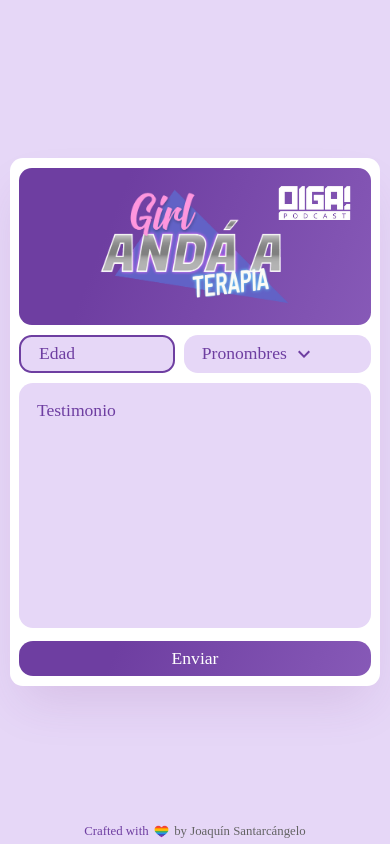
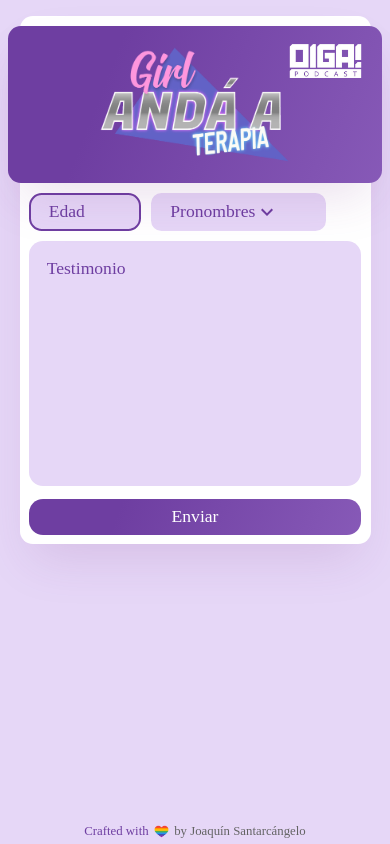
Before and after one commit to JoaquinSantarcangelo/lichigrams, a Next.js app: page / in a window 390 px wide. Built offline with nearby package versions, Linux system fonts and the light colour scheme.

Commit message:
Info box redesign & responsive fixes

```diff
--- a/pages/index.js
+++ b/pages/index.js
@@ -1,13 +1,24 @@
 import Head from "next/head";
 import { useState } from "react";
+import { motion } from "framer-motion";
 
 // Icons
 import ExpandMoreIcon from "@material-ui/icons/ExpandMore";
 
+const variants1 = {
+  hidden: { y: 20, opacity: 0 },
+  visible: {
+    y: 0,
+    opacity: 1,
+    transition: { delay: 0.1, when: "beforeChildren" },
+  },
+  exit: { y: 20, opacity: 0 },
+};
+
 export default function Home() {
   const [message, setMessage] = useState("");
   const [age, setAge] = useState(0);
-  const [pronouns, setPronouns] = useState([]);
+  const [pronouns, setPronouns] = useState({});
 
   return (
     <>
@@ -15,21 +26,67 @@
         <title>Girl, andá a terapia</title>
       </Head>
       <div className="app">
-        <div className="card">
-          <div className="info">
-            <div className="oiga-podcast">
+        <motion.div
+          variants={variants1}
+          initial="hidden"
+          animate="visible"
+          className="card"
+        >
+          <motion.div variants={variants1} className="info">
+            <motion.div variants={variants1} className="oiga-podcast">
               <img src="/img/oigaPodcast.png" alt="" />
+            </motion.div>
+            <motion.div variants={variants1} className="logo">
+              <img src="/img/Logo.png" alt="" />
+            </motion.div>
+            <div className="links">
+              <div className="link">
+                <a
+                  target="_blank"
+                  href="https://open.spotify.com/show/1WjEo53591zEBLfEL4Zhl2?si=83HtsCgUR4-qmLyG2mZ4rQ"
+                >
+                  <img
+                    src="https://cdn.worldvectorlogo.com/logos/spotify-2.svg"
+                    alt=""
+                  />
+                </a>
+              </div>
+              <div className="link">
+                <a
+                  target="_blank"
+                  href="https://open.spotify.com/show/1WjEo53591zEBLfEL4Zhl2?si=83HtsCgUR4-qmLyG2mZ4rQ"
+                >
+                  <img
+                    src="https://cdn.worldvectorlogo.com/logos/apple.svg"
+                    alt=""
+                  />
+                </a>
+              </div>
+              <div className="link">
+                <a
+                  target="_blank"
+                  href="https://open.spotify.com/show/1WjEo53591zEBLfEL4Zhl2?si=83HtsCgUR4-qmLyG2mZ4rQ"
+                >
+                  <img
+                    src="https://cdn.worldvectorlogo.com/logos/google-podcasts.svg"
+                    alt=""
+                  />
+                </a>
+              </div>
+              <div className="link">
+                <a
+                  target="_blank"
+                  href="https://open.spotify.com/show/1WjEo53591zEBLfEL4Zhl2?si=83HtsCgUR4-qmLyG2mZ4rQ"
+                >
+                  <img
+                    src="https://cdn.worldvectorlogo.com/logos/tunein-icon.svg"
+                    alt=""
+                  />
+                </a>
+              </div>
             </div>
-            <div className="logo">
-              <img src="/img/Logo.png" alt="" />
-            </div>
-            <div className="links">
-              <div className="link"></div>
-              <div className="link"></div>
-              <div className="link"></div>
-            </div>
-          </div>
-          <div className="form">
+          </motion.div>
+          <motion.div variants={variants1} className="form">
             <div className="top-form">
               <div className="age active">
                 <input placeholder="Edad" type="text" />
@@ -49,8 +106,8 @@
               ></textarea>
             </div>
             <div className="submit">Enviar</div>
-          </div>
-        </div>
+          </motion.div>
+        </motion.div>
         <div className="copyright">
           <h4>Crafted with </h4>
           <img src="/img/heart-rainbow.png" alt="" />
--- a/sass/Card.sass
+++ b/sass/Card.sass
@@ -5,8 +5,7 @@
     width: 80%
     max-width: 70em
     border-radius: 2em
-    height: fit-content
-    height: 40em
+    height: 60%
     padding: 1em
     display: flex
     justify-content: center
@@ -14,18 +13,20 @@
     flex-direction: row
     justify-content: flex-end
     box-shadow: rgba(124, 46, 134, 0.15) 0px 25px 50px -12px
-
+    transition: all 0.4s ease
     .info
         border-radius: 1.6em
         padding: 1em
+        transition: all 0.4s ease
         background-image: linear-gradient( 111.6deg,  $color1 27.3%, $color2 112.7% )
         width: 100%
-        height: 100%
+        height: 120%
         display: flex
         flex-direction: column
         align-items: center
         justify-content: center
         position: relative
+        box-shadow: rgba(124, 46, 134, 0.15) 0px 25px 50px -12px
         .oiga-podcast
             position: absolute
             top: 1em
@@ -40,3 +41,21 @@
             img
                 width: 80%
                 max-width: 20em
+        .links
+            margin-top: 4em
+            display: none
+            align-items: center
+            justify-content: center
+            .link
+                display: flex
+                align-items: center
+                justify-content: center
+                transition: all 0.4s ease
+                margin: 0.6em
+                img
+                    filter: grayscale(1) brightness(10)
+                    width: 3em
+
+                &:hover
+                    transform: scale(1.025)
+                    cursor: pointer
--- a/sass/Form.sass
+++ b/sass/Form.sass
@@ -11,11 +11,12 @@
     .top-form
         width: 100%
         display: flex
-        justify-content: start
+        justify-content: flex-start
         margin-bottom: 1em
         .age
             margin-right: 1em
-            flex: 0.35
+            width: 100%
+            max-width: 7em
             background-color: $color3
             border-radius: 0.8em
             border: 2px solid $color3
@@ -27,38 +28,27 @@
                 outline: none
                 font-family: "Poppins"
                 color: $color1
-                padding: 0.4em 1em
+                padding: 0.2em 1em
                 font-size: 1.3em
                 &::placeholder
                     color: $color1
         .pronouns
-            flex: 0.35
-            background-color: $color3
-            border: 2px solid $color3
-            color: $color1
-            border-radius: 0.8em
-            border: none
-            outline: none
-            padding: 0 1em
             font-size: 1.3em
             display: flex
             align-items: center
-            position: relative
-            cursor: pointer
+            color: $color1
+            background-color: $color3
+            padding: 0.2em 0.6em 0.2em 1em
+            border-radius: 0.6em
+            border: 2px solid $color3
             transition: all 0.4s ease
-            .MuiSvgIcon-root
-                margin-left: 0.2em
             &:hover
-                transform: scale(1.025)
                 background-color: $color1
+                border: 2px solid $color1
                 color: $color3
+                transform: scale(1.05)
+                cursor: pointer
 
-        .other
-            height: 3em
-            width: 100%
-            background-color: $color3
-            border-radius: 1em
-            opacity: 0
     .message
         width: 100%
         margin-bottom: 1em
--- a/sass/MediaQueries.sass
+++ b/sass/MediaQueries.sass
@@ -10,11 +10,14 @@
             .form
                 margin-top: 1em
                 padding-left: 0
-
+            .info
+                width: 110%
 
     @media screen and ( max-width: 600px )
+        place-items: start center
         .card
-            width: 95%
+            margin-top: 1em
+            width: 90%
             padding: 0.6em
             border-radius: 0.8em
             .form
@@ -36,6 +39,7 @@
                     font-size: 1.1em
             .info
                 border-radius: 0.8em
+                width: 110%
                 .logo
                     img
                         width: 80%
@@ -53,3 +57,5 @@
                             padding: 0.2em 1em
                     .pronouns
                         flex: 0.5
+            .info
+                width: 112.5%
```
